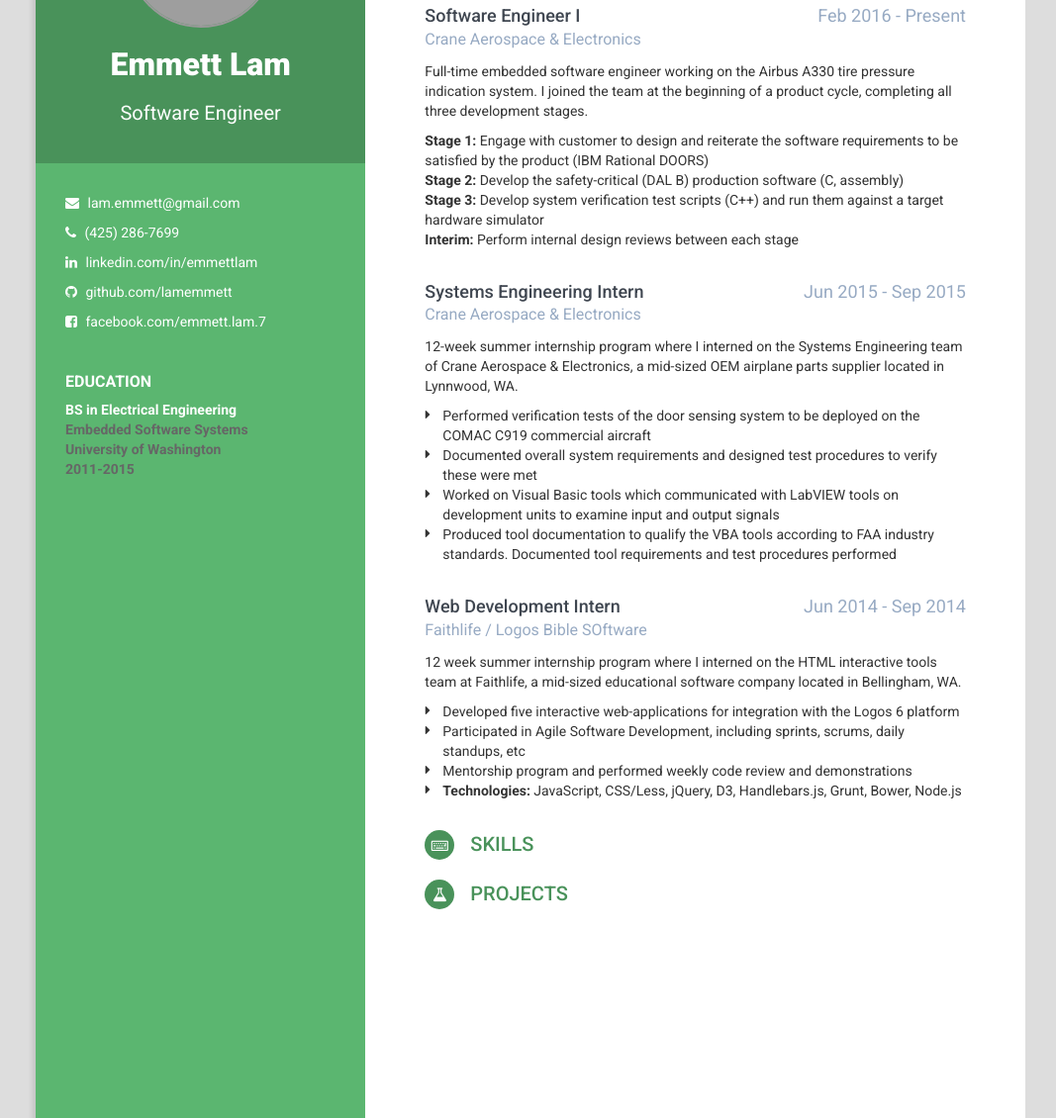
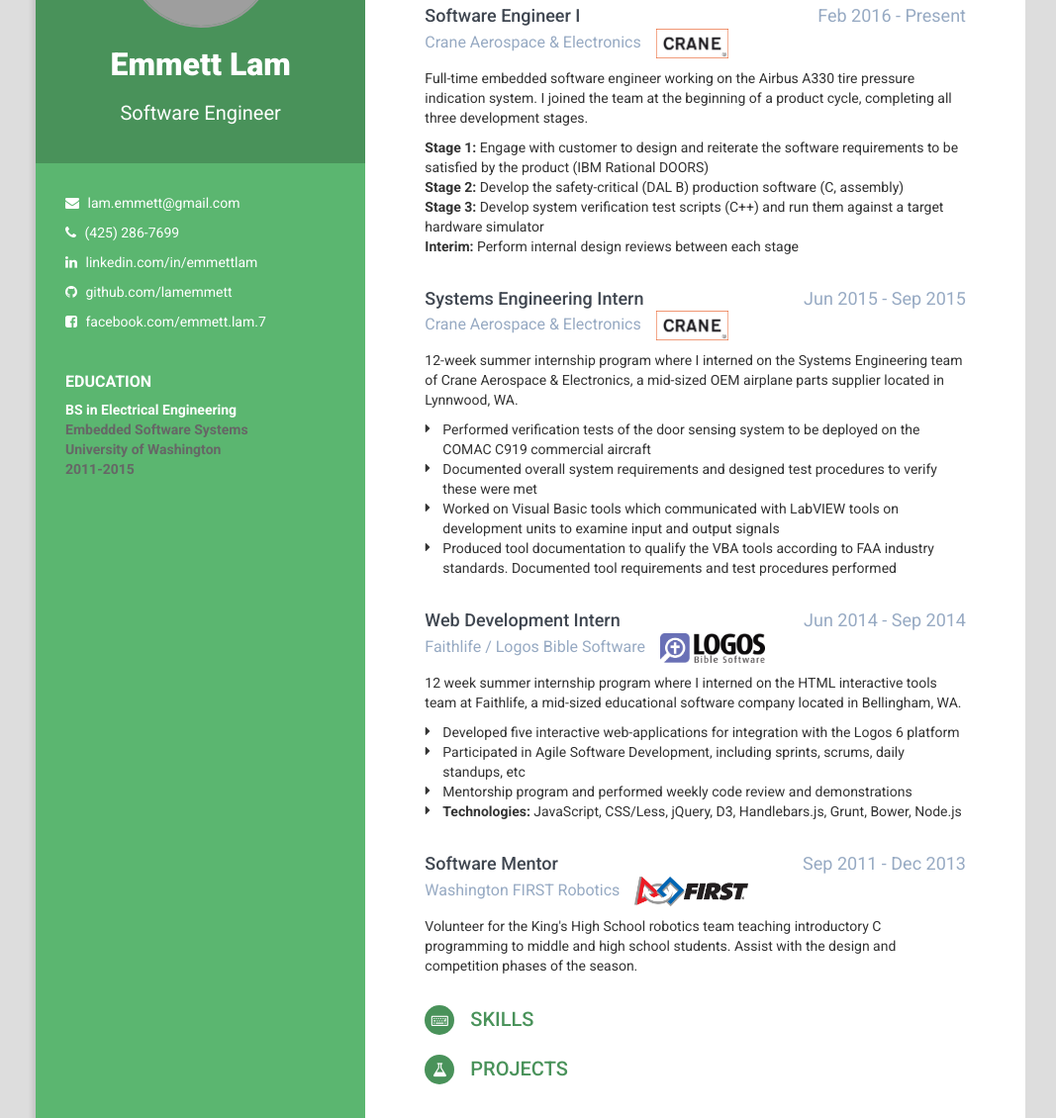
Before and after one commit to lamemmett/lamemmett.github.io, a plain HTML site: page index.html in a window 1280 px wide. Shown: the part 202-1332 px from the top of the page at 99% size, without its empty margins (104-1171 px from the left). Drawn offline with nearby package versions, Linux system fonts and the light colour scheme; grey boxes are pictures that could not be loaded.

Commit message:
Added logos and updated anchor links

```diff
--- a/assets/css/style.css
+++ b/assets/css/style.css
@@ -205,6 +205,11 @@ a, a:hover, a:focus, a:visited {
 	margin-bottom: 10px;
 }
 
+.job .job-logo {
+	margin-left: 15px;
+	height: 30px;
+}
+
 .job .job-description {
 	font-size: 14px;
 }
--- a/index.html
+++ b/index.html
@@ -36,11 +36,11 @@
 						<span class="icon-bar"></span>
 						<span class="icon-bar"></span>
 					</button>
-					<img class="logo" src="assets/images/logo.png">
+					<a href="#top"><img class="logo" src="assets/images/logo.png"></a>
 				</div>
 				<div class="collapse navbar-collapse" id="myNavbar">
 					<ul class="nav navbar-nav">
-						<li id="profile-tab"><a href="#top">Profile</a></li>
+						<li id="profile-tab"><a href="#profile">Profile</a></li>
 						<li id="experience-tab"><a href="#experience">Experience</a></li>
 						<li id="skills-tab"><a href="#skills">Skills</a></li>
 						<li id="projects-tab"><a href="#projects">Projects</a></li>
@@ -100,7 +100,8 @@
 					<span class="download-text">PDF</span>
 					<i class="fa fa-file-text-o"></i>
 				</div>
-				<div class="section" id="profile">
+				<div class="section">
+					<a class="hidden-anchor" id="profile"></a>
 					<div class="section-title">
 						<i class="fa fa-user"></i>PROFILE
 					</div>
@@ -116,7 +117,7 @@
 						<div class="job-title">Software Engineer I
 							<div class="job-time">Feb 2016 - Present</div>
 						</div>
-						<div class="job-company">Crane Aerospace & Electronics</div>
+						<div class="job-company">Crane Aerospace & Electronics<img class="job-logo" src="assets/images/crane_logo.png"></img></div>
 						<div class="job-description">
 							<p>Full-time embedded software engineer working on the Airbus A330 tire pressure indication system. I joined the team at the beginning of a product cycle, completing all three development stages.</p>
 							<p>
@@ -131,7 +132,7 @@
 						<div class="job-title">Systems Engineering Intern
 							<div class="job-time">Jun 2015 - Sep 2015</div>
 						</div>
-						<div class="job-company">Crane Aerospace & Electronics</div>
+						<div class="job-company">Crane Aerospace & Electronics<img class="job-logo" src="assets/images/crane_logo.png"></img></div>
 						<div class="job-description">
 							<p>12-week summer internship program where I interned on the Systems Engineering team of Crane Aerospace & Electronics, a mid-sized OEM airplane parts supplier located in Lynnwood, WA.</p>
 							<ul class="fa-ul">
@@ -146,7 +147,7 @@
 						<div class="job-title">Web Development Intern
 							<div class="job-time">Jun 2014 - Sep 2014</div>
 						</div>
-						<div class="job-company">Faithlife / Logos Bible SOftware</div>
+						<div class="job-company">Faithlife / Logos Bible Software<img class="job-logo" src="assets/images/logos_logo.png"></img></div>
 						<div class="job-description">
 							<p>12 week summer internship program where I interned on the HTML interactive tools team at Faithlife, a mid-sized educational software company located in Bellingham, WA.</p>
 							<ul class="fa-ul">
@@ -155,6 +156,15 @@
 								<li><i class="fa-li fa fa-caret-right"></i>Mentorship program and performed weekly code review and demonstrations</li>
 								<li><i class="fa-li fa fa-caret-right"></i><strong>Technologies:</strong> JavaScript, CSS/Less, jQuery, D3, Handlebars.js, Grunt, Bower, Node.js</li>
 							</ul>
+						</div>
+					</div>
+					<div class="job">
+						<div class="job-title">Software Mentor
+							<div class="job-time">Sep 2011 - Dec 2013</div>
+						</div>
+						<div class="job-company">Washington FIRST Robotics<img class="job-logo" src="assets/images/first_logo.png"></img></div>
+						<div class="job-description">
+							<p>Volunteer for the King's High School robotics team teaching introductory C programming to middle and high school students. Assist with the design and competition phases of the season.</p>
 						</div>
 					</div>
 				</div>
```
Also changed, not shown: assets/images/crane_logo.png (added), assets/images/first_logo.png (added), assets/images/logos_logo.png (added), 2 other files.
